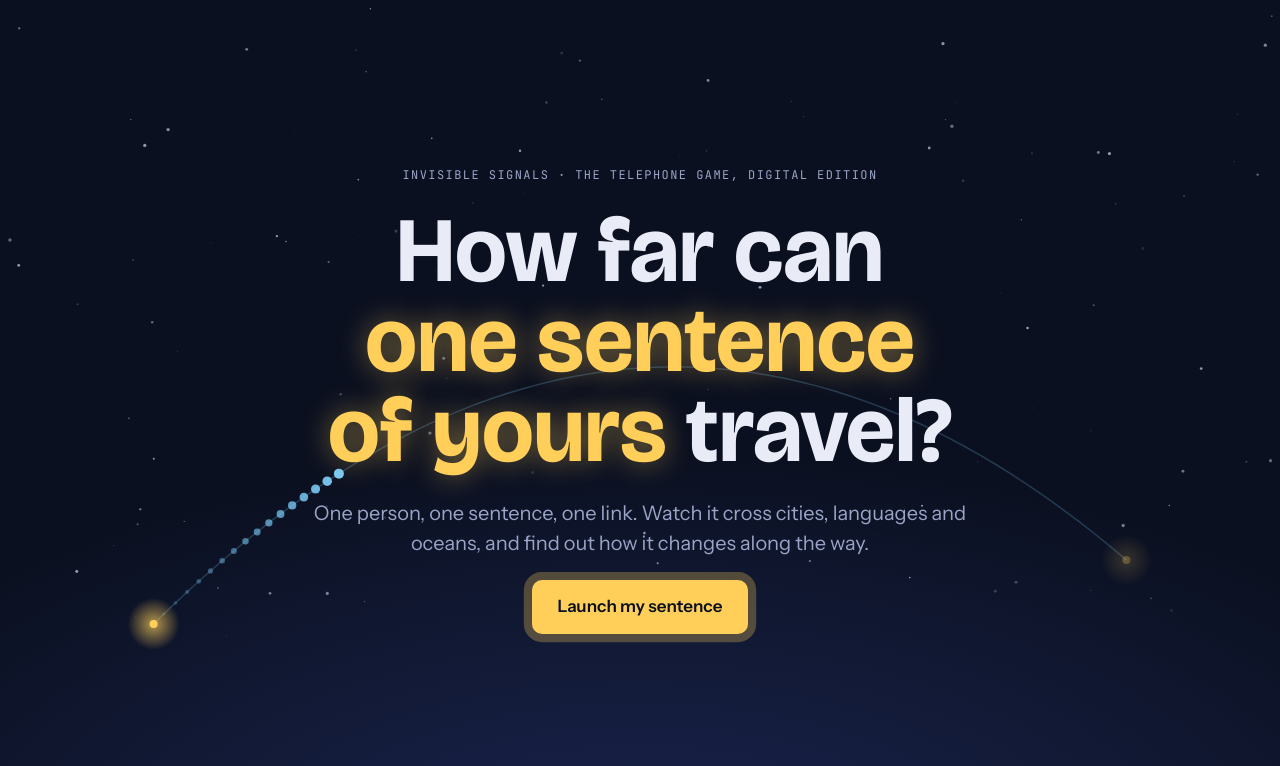
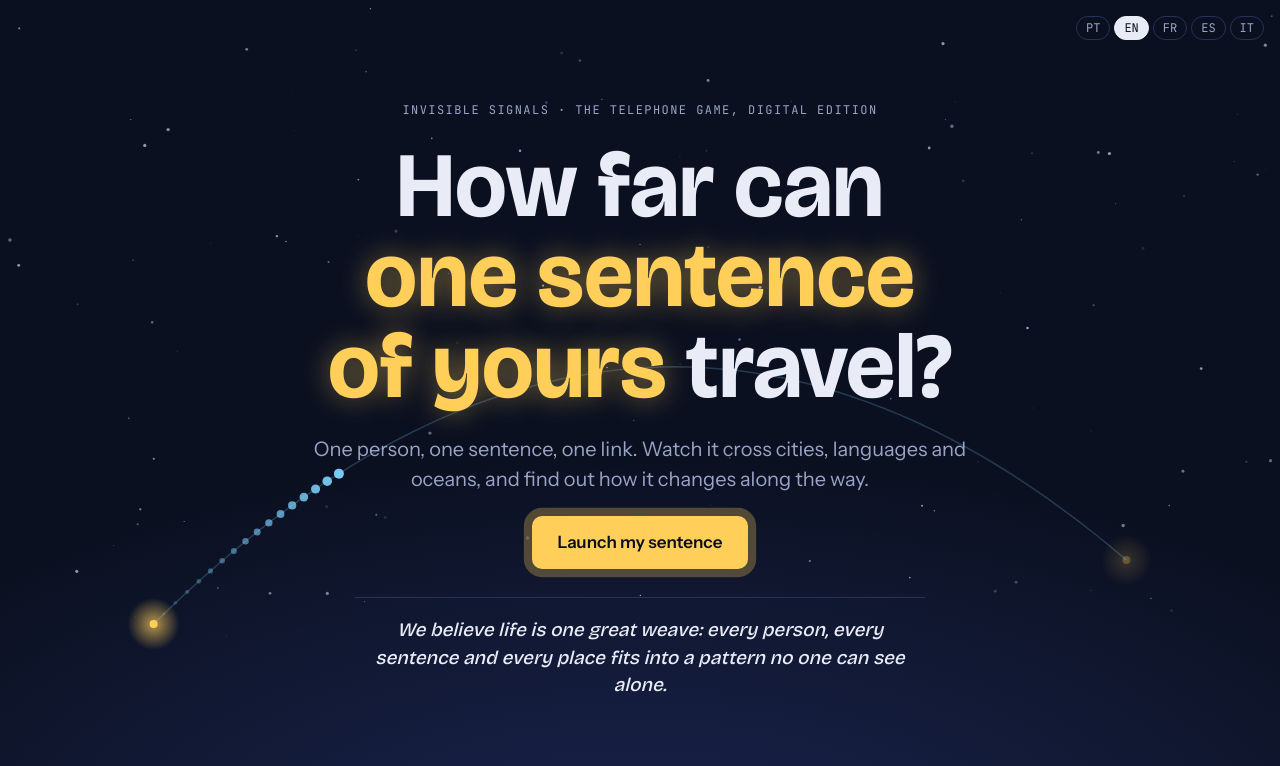
Before and after one commit to invisiblesignals/invisiblesignals.github.io, a plain HTML site: page index.html in a window 1280 px wide. Shown: the top 766 px of the page. Drawn offline with nearby package versions, Linux system fonts and the light colour scheme.

Commit message:
Cover: language switch and 'what we believe' line; creed block in the about section
Co-Authored-By: Claude Opus 5.5 <noreply@anthropic.com>

```diff
--- a/index.html
+++ b/index.html
@@ -99,6 +99,12 @@ button:focus-visible, select:focus-visible, input:focus-visible, textarea:focus-
 .langs { display: flex; gap: 4px; }
 .langs button, .sndb { font-family: var(--f-data); font-size: 12px; color: var(--mute); background: transparent; border: 1px solid var(--line); border-radius: 999px; padding: 3px 9px; cursor: pointer; }
 .langs button[aria-pressed="true"] { color: var(--night); background: var(--ink); border-color: var(--ink); }
+.intro .langs { position: absolute; top: calc(env(safe-area-inset-top, 0px) + 16px); right: max(16px, env(safe-area-inset-right, 0px)); z-index: 2; flex-wrap: wrap; justify-content: flex-end; }
+.intro .belief { font-family: var(--f-display); font-style: italic; color: var(--ink); max-width: 46ch; font-size: clamp(15px, 1.9vw, 19px); line-height: 1.45; border-top: 1px solid var(--line); padding-top: 18px; margin-top: 6px; }
+.creed { margin: 4px 0 0; padding: 22px 24px; border-left: 3px solid var(--glow); background: rgba(255,207,90,.06); border-radius: 0 14px 14px 0; }
+.creed h3 { margin: 0 0 8px; font-family: var(--f-data); font-size: 12px; letter-spacing: .12em; text-transform: uppercase; color: var(--glow); font-weight: 600; }
+.creed p { margin: 0; font-family: var(--f-display); font-size: clamp(18px, 2.4vw, 24px); line-height: 1.4; text-wrap: pretty; }
+
 .sndb[aria-pressed="false"] { text-decoration: line-through; opacity: .6; }
 /* opening: one question on the night sky, a message crossing it */
 .intro { position: fixed; inset: 0; z-index: 20; background: radial-gradient(120% 90% at 50% 110%, #1a2550 0%, var(--night) 60%); display: grid; place-items: center; text-align: center;
@@ -170,11 +176,13 @@ button:focus-visible, select:focus-visible, input:focus-visible, textarea:focus-
 
 <section class="intro" id="intro" aria-labelledby="introQ">
   <canvas class="sky" id="sky" aria-hidden="true"></canvas>
+  <div class="langs" id="langsI" role="group" aria-label="Idioma"></div>
   <div class="intro-in">
     <div class="eyebrow" data-i18n="introEye">Invisible Signals · o telefone sem fio da era digital</div>
     <h2 id="introQ"></h2>
     <p id="introSub"></p>
     <button class="go" id="introGo" type="button"></button>
+    <p class="belief" id="introBelief" data-i18n="belief"></p>
   </div>
 </section>
 
@@ -274,6 +282,7 @@ button:focus-visible, select:focus-visible, input:focus-visible, textarea:focus-
       <div class="card"><h3 data-i18n="ab3h">O que medimos</h3><p data-i18n="ab3"></p></div>
       <div class="card"><h3 data-i18n="ab4h">O que guardamos</h3><p data-i18n="ab4"></p></div>
     </div>
+    <blockquote class="creed"><h3 data-i18n="creedH">No que acreditamos</h3><p data-i18n="creed"></p></blockquote>
   </section>
 
   <p class="note" id="note" data-i18n="note">Protótipo de teste do projeto Invisible Signals.</p>
@@ -345,7 +354,7 @@ button:focus-visible, select:focus-visible, input:focus-visible, textarea:focus-
       ab1: "Uma frase, um ditado, um conselho ou uma lição de vida passa de pessoa em pessoa, de cidade em cidade, às vezes de língua em língua. Cada pessoa decide: passa igual, conta do seu jeito ou começa outra.",
       ab2: "É um teste do Invisible Signals, uma pesquisa sobre florescimento humano: o que faz uma vida ir bem, e o que as perguntas de sempre não conseguem ver. Uma das dúvidas é a língua: “feliz”, “happy” e “šťastný” querem dizer a mesma coisa? Aqui dá para ver uma frase atravessar línguas e mudar no caminho.",
       ab3: "Até onde uma frase chega, quantas vezes ela é passada igual ou recontada, em que línguas ela viaja e, se a pessoa quiser responder, o degrau de hoje na escada de 0 a 10, a mesma pergunta usada em grandes estudos internacionais. Depois vêm outras perguntas, uma de cada vez.",
-      ab4: "A frase, a cidade, a língua da página e, se você responder, o degrau da escada. Nada de nome, e-mail ou endereço. O degrau nunca aparece por pessoa, só em contagens e médias de grupos." },
+      belief: "Acreditamos que a vida é uma grande trama: cada pessoa, cada frase e cada lugar se encaixa num desenho que ninguém enxerga sozinho.", creedH: "No que acreditamos", creed: "Nada floresce sozinho. A vida é feita de fios invisíveis: uma frase dita em Goiânia pode mudar o dia de alguém em Praga. Cada pessoa é uma peça, e o desenho inteiro só aparece quando juntamos as peças. Este telefone sem fio é o nosso jeito de tornar esses fios visíveis.", ab4: "A frase, a cidade, a língua da página e, se você responder, o degrau da escada. Nada de nome, e-mail ou endereço. O degrau nunca aparece por pessoa, só em contagens e médias de grupos." },
     en: { eyebrow: "Invisible Signals · telephone game", h1a: "A sentence you would", h1em: "give the world", h1b: ", passed from hand to hand.",
       lede: "Write a saying, a piece of advice or something life taught you. Send the link to someone. Whoever receives it can pass it on as it is, retell it their own way or start a new one. On the globe, each message travels from the sender to the receiver.",
       leg1: "someone sent a message from this city", stN: "messages", stD: "links in the longest chain",
@@ -377,7 +386,7 @@ button:focus-visible, select:focus-visible, input:focus-visible, textarea:focus-
       ab1: "A sentence, a saying, a piece of advice or a life lesson passes from person to person, city to city, sometimes language to language. Each person decides: pass it on as it is, retell it their way, or start a new one.",
       ab2: "It is a test by Invisible Signals, a research project on human flourishing: what makes a life go well, and what the usual questions miss. One open question is language: do “feliz”, “happy” and “šťastný” mean the same thing? Here you can watch a sentence cross languages and change along the way.",
       ab3: "How far a sentence goes, how often it is passed on unchanged or retold, which languages it travels through and, if people choose to answer, today's step on the 0–10 ladder, the same question used in large international studies. More questions will follow, one at a time.",
-      ab4: "The sentence, the city, the page language and, if you answer, your ladder step. No name, email or address. Your step is never shown per person, only in counts and group averages." },
+      belief: "We believe life is one great weave: every person, every sentence and every place fits into a pattern no one can see alone.", creedH: "What we believe", creed: "Nothing flourishes alone. Life is made of invisible threads: a sentence said in Goiânia can change someone's day in Prague. Each person is one piece, and the whole picture only appears when we put the pieces together. This telephone game is our way of making those threads visible.", ab4: "The sentence, the city, the page language and, if you answer, your ladder step. No name, email or address. Your step is never shown per person, only in counts and group averages." },
     fr: { eyebrow: "Invisible Signals · téléphone arabe", h1a: "Une phrase que vous", h1em: "offririez au monde", h1b: ", passée de main en main.",
       lede: "Écrivez un proverbe, un conseil ou quelque chose que la vie vous a appris. Envoyez le lien à quelqu'un. Qui le reçoit peut le transmettre tel quel, le raconter à sa façon ou commencer une autre phrase. Sur le globe, chaque message voyage de l'expéditeur au destinataire.",
       leg1: "quelqu'un a envoyé un message depuis cette ville", stN: "messages", stD: "maillons de la plus longue chaîne",
@@ -409,7 +418,7 @@ button:focus-visible, select:focus-visible, input:focus-visible, textarea:focus-
       ab1: "Une phrase, un proverbe, un conseil ou une leçon de vie passe de personne en personne, de ville en ville, parfois de langue en langue. Chacun décide : la transmettre telle quelle, la raconter à sa façon ou en commencer une autre.",
       ab2: "C'est un test d'Invisible Signals, une recherche sur l'épanouissement humain : ce qui fait qu'une vie va bien, et ce que les questions habituelles ne voient pas. Une des questions ouvertes est la langue : « feliz », « happy » et « šťastný » veulent-ils dire la même chose ? Ici, on voit une phrase traverser les langues et changer en chemin.",
       ab3: "Jusqu'où une phrase va, combien de fois elle est transmise telle quelle ou reformulée, dans quelles langues elle voyage et, si la personne veut répondre, l'échelon du jour sur l'échelle de 0 à 10, la même question que dans les grandes études internationales. D'autres questions suivront, une à la fois.",
-      ab4: "La phrase, la ville, la langue de la page et, si vous répondez, votre échelon. Ni nom, ni e-mail, ni adresse. L'échelon n'est jamais affiché par personne, seulement en comptes et en moyennes de groupe." },
+      belief: "Nous croyons que la vie est une grande trame : chaque personne, chaque phrase et chaque lieu s'inscrit dans un dessin que personne ne voit seul.", creedH: "Ce en quoi nous croyons", creed: "Rien ne s'épanouit seul. La vie est faite de fils invisibles : une phrase dite à Goiânia peut changer la journée de quelqu'un à Prague. Chaque personne est une pièce, et le dessin entier n'apparaît que lorsque nous rassemblons les pièces. Ce téléphone arabe est notre façon de rendre ces fils visibles.", ab4: "La phrase, la ville, la langue de la page et, si vous répondez, votre échelon. Ni nom, ni e-mail, ni adresse. L'échelon n'est jamais affiché par personne, seulement en comptes et en moyennes de groupe." },
     es: { eyebrow: "Invisible Signals · teléfono descompuesto", h1a: "Una frase que", h1em: "le darías al mundo", h1b: ", pasando de mano en mano.",
       lede: "Escribe un refrán, un consejo o algo que la vida te enseñó. Manda el enlace a alguien. Quien lo recibe puede pasarlo igual, contarlo a su manera o empezar otra frase. En el globo, cada mensaje viaja de quien lo envió a quien lo recibió.",
       leg1: "alguien envió un mensaje desde esta ciudad", stN: "mensajes", stD: "eslabones en la cadena más larga",
@@ -441,7 +450,7 @@ button:focus-visible, select:focus-visible, input:focus-visible, textarea:focus-
       ab1: "Una frase, un refrán, un consejo o una lección de vida pasa de persona en persona, de ciudad en ciudad, a veces de idioma en idioma. Cada persona decide: pasarla igual, contarla a su manera o empezar otra.",
       ab2: "Es una prueba de Invisible Signals, una investigación sobre el florecimiento humano: qué hace que una vida vaya bien y qué no ven las preguntas de siempre. Una de las dudas es el idioma: ¿“feliz”, “happy” y “šťastný” significan lo mismo? Aquí se puede ver una frase cruzar idiomas y cambiar en el camino.",
       ab3: "Hasta dónde llega una frase, cuántas veces se pasa igual o se recuenta, por qué idiomas viaja y, si la persona quiere responder, el escalón de hoy en la escalera de 0 a 10, la misma pregunta que usan grandes estudios internacionales. Después vendrán otras preguntas, una a la vez.",
-      ab4: "La frase, la ciudad, el idioma de la página y, si respondes, tu escalón. Nada de nombre, correo ni dirección. El escalón nunca se muestra por persona, solo en conteos y promedios de grupo." },
+      belief: "Creemos que la vida es una gran trama: cada persona, cada frase y cada lugar encaja en un dibujo que nadie ve solo.", creedH: "En qué creemos", creed: "Nada florece solo. La vida está hecha de hilos invisibles: una frase dicha en Goiânia puede cambiar el día de alguien en Praga. Cada persona es una pieza, y el dibujo completo solo aparece cuando juntamos las piezas. Este teléfono descompuesto es nuestra forma de hacer visibles esos hilos.", ab4: "La frase, la ciudad, el idioma de la página y, si respondes, tu escalón. Nada de nombre, correo ni dirección. El escalón nunca se muestra por persona, solo en conteos y promedios de grupo." },
     it: { eyebrow: "Invisible Signals · telefono senza fili", h1a: "Una frase che", h1em: "daresti al mondo", h1b: ", passata di mano in mano.",
       lede: "Scrivi un proverbio, un consiglio o qualcosa che la vita ti ha insegnato. Manda il link a qualcuno. Chi lo riceve può passarlo così com'è, raccontarlo a modo suo o iniziare un'altra frase. Sul globo, ogni messaggio viaggia da chi l'ha mandato a chi l'ha ricevuto.",
       leg1: "qualcuno ha mandato un messaggio da questa città", stN: "messaggi", stD: "anelli nella catena più lunga",
@@ -473,7 +482,7 @@ button:focus-visible, select:focus-visible, input:focus-visible, textarea:focus-
       ab1: "Una frase, un proverbio, un consiglio o una lezione di vita passa di persona in persona, di città in città, a volte di lingua in lingua. Ognuno decide: passarla così com'è, raccontarla a modo suo o iniziarne un'altra.",
       ab2: "È un test di Invisible Signals, una ricerca sulla fioritura umana: cosa fa andare bene una vita, e cosa le solite domande non vedono. Una delle domande aperte è la lingua: “feliz”, “happy” e “šťastný” vogliono dire la stessa cosa? Qui si vede una frase attraversare le lingue e cambiare lungo la strada.",
       ab3: "Fin dove arriva una frase, quante volte viene passata uguale o raccontata di nuovo, in quali lingue viaggia e, se la persona vuole rispondere, il gradino di oggi sulla scala da 0 a 10, la stessa domanda usata nei grandi studi internazionali. Poi arriveranno altre domande, una alla volta.",
-      ab4: "La frase, la città, la lingua della pagina e, se rispondi, il tuo gradino. Niente nome, e-mail o indirizzo. Il gradino non viene mai mostrato per persona, solo in conteggi e medie di gruppo." }
+      belief: "Crediamo che la vita sia una grande trama: ogni persona, ogni frase e ogni luogo trova il suo posto in un disegno che nessuno vede da solo.", creedH: "In cosa crediamo", creed: "Niente fiorisce da solo. La vita è fatta di fili invisibili: una frase detta a Goiânia può cambiare la giornata di qualcuno a Praga. Ogni persona è un pezzo, e il disegno intero appare solo quando mettiamo insieme i pezzi. Questo telefono senza fili è il nostro modo di rendere visibili quei fili.", ab4: "La frase, la città, la lingua della pagina e, se rispondi, il tuo gradino. Niente nome, e-mail o indirizzo. Il gradino non viene mai mostrato per persona, solo in conteggi e medie di gruppo." }
   };
   const LANGS = [["pt", "PT"], ["en", "EN"], ["fr", "FR"], ["es", "ES"], ["it", "IT"]];
   let lang = "pt";
@@ -491,12 +500,12 @@ button:focus-visible, select:focus-visible, input:focus-visible, textarea:focus-
     document.querySelectorAll("[data-i18n]").forEach(el => { el.textContent = t(el.dataset.i18n); });
     $("text").placeholder = t("textPh"); $("place").placeholder = t("placePh");
     [...$("modes").children].forEach(b => { b.textContent = t("m_" + b.dataset.v); });
-    [...$("langs").children].forEach(b => b.setAttribute("aria-pressed", String(b.dataset.l === lang)));
+    [...$("langs").children, ...$("langsI").children].forEach(b => b.setAttribute("aria-pressed", String(b.dataset.l === lang)));
     if (msgKey) $("msg").textContent = t(msgKey);
     $("snd").textContent = "♪ " + t("sound");
     renderIntro(); render();
   }
-  for (const [l, label] of LANGS) { const b = document.createElement("button"); b.type = "button"; b.dataset.l = l; b.textContent = label; b.onclick = () => { lang = l; try { localStorage.setItem("tsf-lang", l); } catch {} applyLang(); }; $("langs").appendChild(b); }
+  for (const [l, label] of LANGS) { const b = document.createElement("button"); b.type = "button"; b.dataset.l = l; b.textContent = label; b.onclick = () => { lang = l; try { localStorage.setItem("tsf-lang", l); } catch {} applyLang(); }; $("langs").appendChild(b); const bi = b.cloneNode(true); bi.onclick = b.onclick; $("langsI").appendChild(bi); }
   $("toAbout").onclick = () => $("about").scrollIntoView({ behavior: reduce ? "auto" : "smooth" });
   const MAXLEN = 280;
 
@@ -941,6 +950,7 @@ button:focus-visible, select:focus-visible, input:focus-visible, textarea:focus-
     const after = 0.45 + i * 0.12 + 0.25;
     $("introSub").textContent = t(inv ? "invSub" : "introSub"); $("introSub").style.animationDelay = after + "s";
     const b = $("introGo"); b.textContent = t(inv ? "invGo" : "introGo"); b.style.animationDelay = (after + 0.35) + "s"; b.classList.add("ready");
+    $("introBelief").style.animationDelay = (after + 0.8) + "s";
   }
   $("introGo").onclick = () => {
     ding("open");
```
